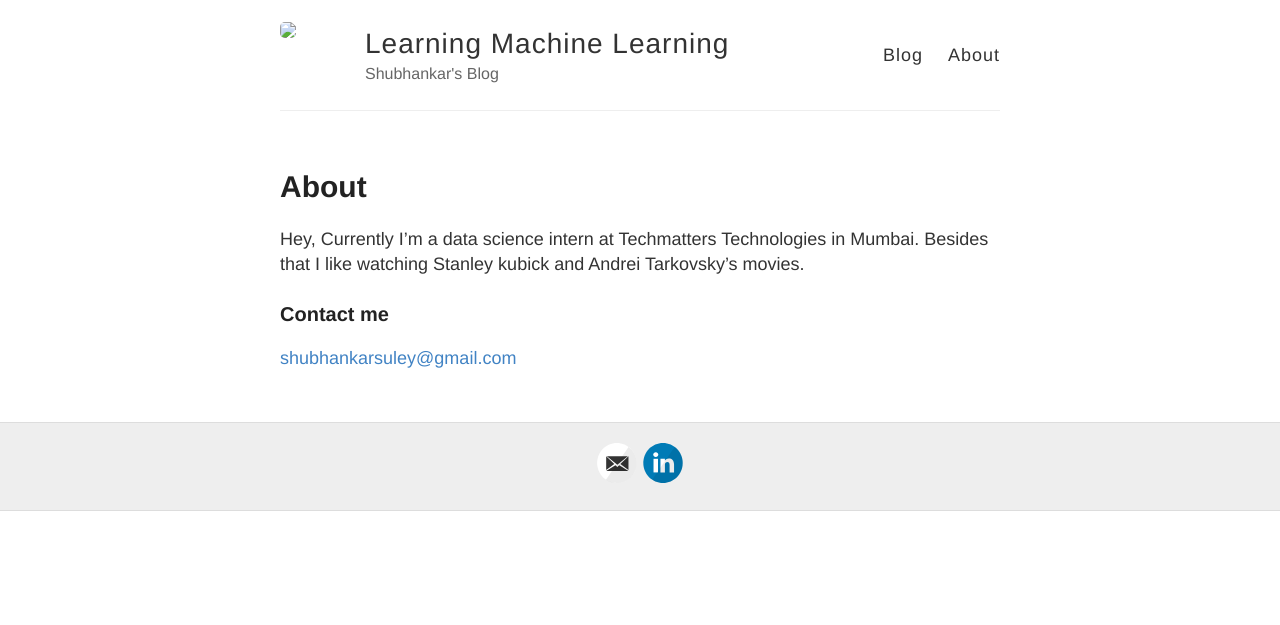
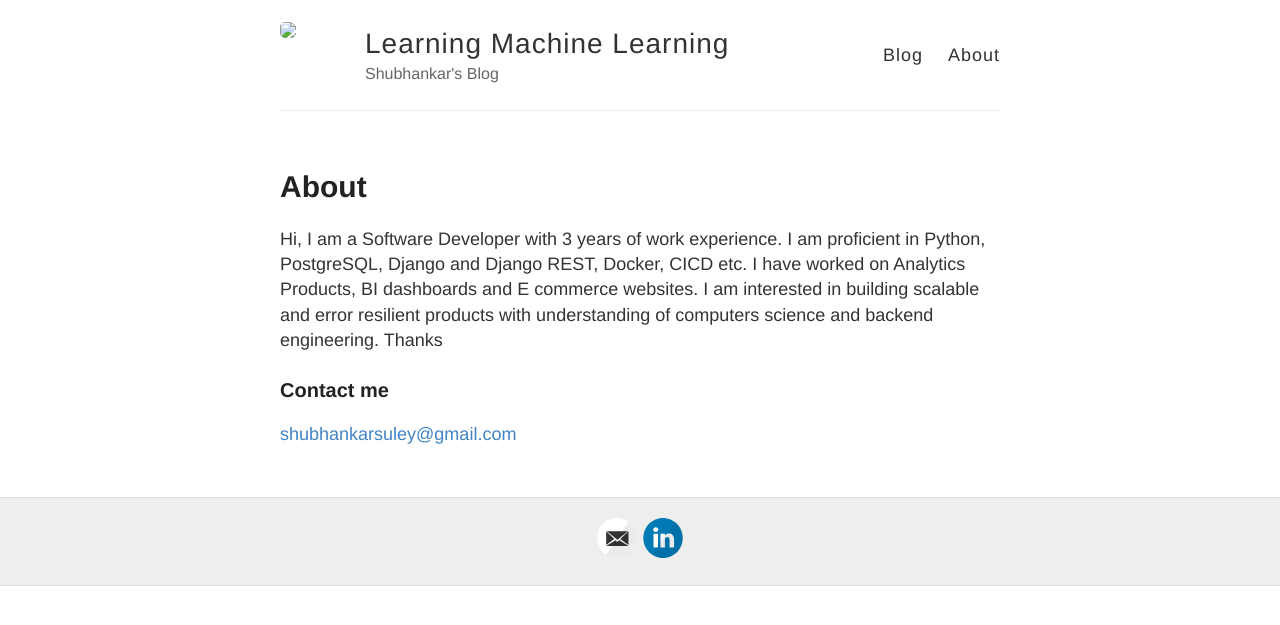
Before and after one commit to shubhankars135/shubhankars135.github.io, a Jekyll site: the page built from about.md, in a window 1280 px wide. Shown: the top 625 px of the page. Built offline with Jekyll 4.4.1, drawn with Linux system fonts in a browser that asks for light colours.

Commit message:
Update about.md

```diff
--- a/about.md
+++ b/about.md
@@ -4,7 +4,9 @@ title: About
 permalink: /about/
 ---
 
-Hey, Currently I'm a data science intern at Techmatters Technologies in Mumbai. Besides that I like watching Stanley kubick and Andrei Tarkovsky's movies.
+Hi,
+I am a Software Developer with 3 years of work experience. I am proficient in Python, PostgreSQL, Django and Django REST, Docker, CICD etc. I have worked on Analytics Products, BI dashboards and E commerce websites. I am interested in building scalable and error resilient products with understanding of computers science and backend engineering.
+Thanks
 
 ### Contact me
 
```
